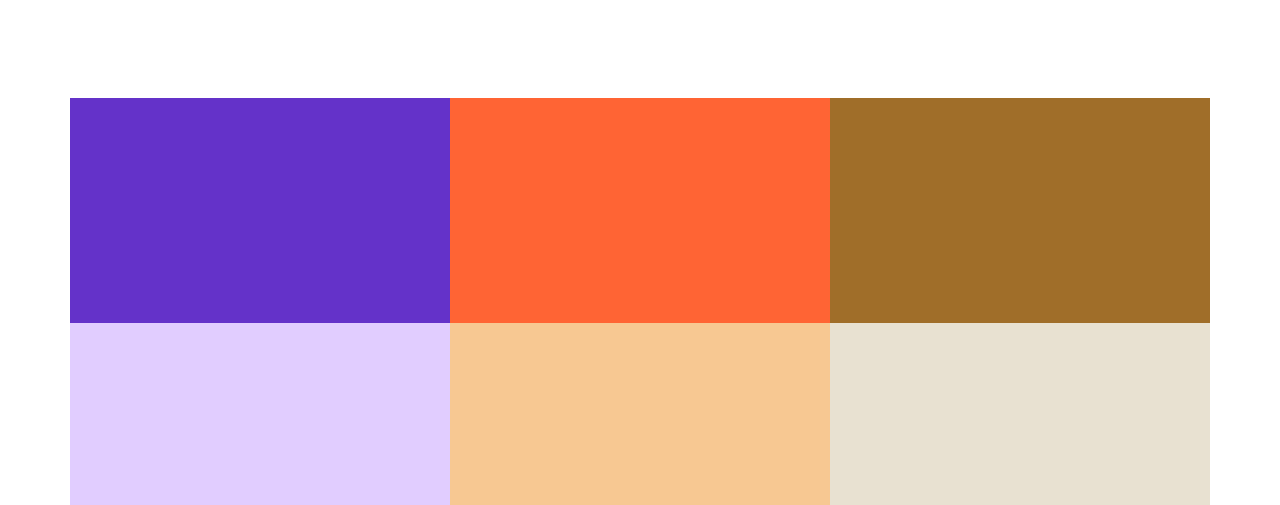
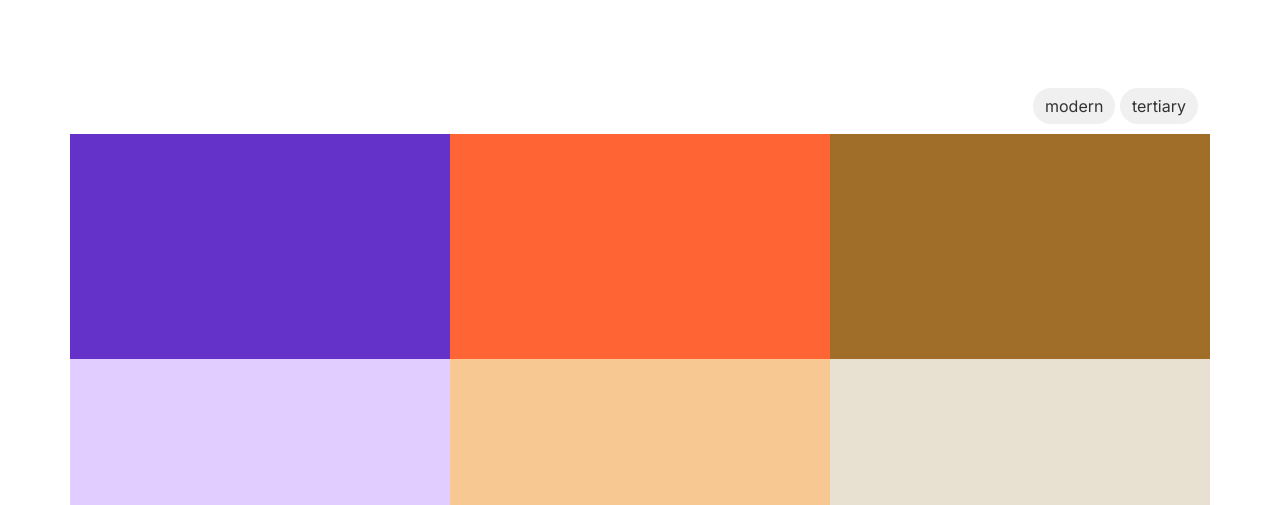
Before and after one commit to ashleymarlow/palette-picker, a plain HTML site: page index.html in a window 1280 px wide. Both pictures are taken after a click on the element "#6432C9". Shown: the part 295-800 px from the top of the page. Drawn offline with nearby package versions, Linux system fonts and the light colour scheme.

Commit message:
finished clipboard and started on tags and filter

```diff
--- a/css/styles.css
+++ b/css/styles.css
@@ -44,6 +44,27 @@ h2 {
     position: relative;
 }
 
+.palette-color::after {
+    background-color:rgba(255, 255, 255, 0.50);
+    color: #323232;
+    display: inline-block;
+    font-weight: 600;
+    font-size: 16px;
+    position: absolute;
+    content: "COPIED";
+    padding: 10px 20px;
+    bottom: 0;
+    text-align: center;
+    border-radius: 0 5px 0 0;
+    pointer-events: none;
+    left: -200px;
+    transition: all .25s;
+}
+
+.copied.palette-color::after {
+    left: 0%;
+}
+
 .palette-color span {
     background-color: rgba(255, 255, 255, 0.50);
     color: #323232;
@@ -55,6 +76,7 @@ h2 {
     transition: all .25s;
     position: absolute;
     left: -200px;
+    pointer-events: none;
 }
 
 .palette-color:hover span {
@@ -65,3 +87,10 @@ h2 {
     width: 23px;
     margin-left: 10px;
 }
+
+button.btn.btn-outline-primary {
+    border: none;
+    color: #323232;
+    border-radius: 100px;
+    background-color: #f0f0f0;
+}
--- a/index.html
+++ b/index.html
@@ -36,6 +36,7 @@
                     <div class="col">
                         <h1>Welcome to Palette Picker</h1>
                         <p>Feel free to use the palettes below for your future projects.</p>
+
                     </div>
                 </div>
             </div>
@@ -45,7 +46,7 @@
     </main>
 
 
+    <script src="https://cdn.jsdelivr.net/npm/bootstrap@5.3.0-alpha1/dist/js/bootstrap.bundle.min.js" integrity="sha384-w76AqPfDkMBDXo30jS1Sgez6pr3x5MlQ1ZAGC+nuZB+EYdgRZgiwxhTBTkF7CXvN" crossorigin="anonymous"></script>
     <script src="js/scripts.js" type="text/javascript"></script>
-    <script src="https://cdn.jsdelivr.net/npm/bootstrap@5.3.0-alpha1/dist/js/bootstrap.bundle.min.js" integrity="sha384-w76AqPfDkMBDXo30jS1Sgez6pr3x5MlQ1ZAGC+nuZB+EYdgRZgiwxhTBTkF7CXvN" crossorigin="anonymous"></script>
   </body>
 </html>
--- a/js/scripts.js
+++ b/js/scripts.js
@@ -1,3 +1,6 @@
+
+
+
 const palettesJson = "../palettes.json";
 
 function loadPalettes() {
@@ -15,29 +18,55 @@ function setupPalettes(data) {
     let palettehtml = '';
     for (let palette of palettesArray) {
         // let name = palette.name;
-        // let tag = palette.tag;
+        let tagArray = palette.tag.split(",");
+        let tagHTML = "";
         let color1 = palette.color1;
         let color2 = palette.color2;
         let color3 = palette.color3;
         let color4 = palette.color4;
         let color5 = palette.color5;
         let color6 = palette.color6;
+
+        tagArray.forEach(function(tag){
+            tagHTML += `
+            <button type="button" class="btn btn-outline-primary">` + tag + `</button>
+            `;
+        });
+
+
         palettehtml += `
             <div class="palette">
-                <div class="row header-row">
-
-                </div>
+                <div class="row header-row text-end"><div class="col">` + tagHTML + `</div></div>
                 <div class="row palette-row">
-                    <div class="palette-color" style="background-color:` + color1 + `";><span>` + color1 + `<img src="img/copy.svg"></span></div>
-                    <div class="palette-color" style="background-color:` + color2 + `";><span>` + color2 + `<img src="img/copy.svg"></span></div>
-                    <div class="palette-color" style="background-color:` + color3 + `";><span>` + color3 + `<img src="img/copy.svg"></span></div>
-                    <div class="palette-color" style="background-color:` + color4 + `";><span>` + color4 + `<img src="img/copy.svg"></span></div>
-                    <div class="palette-color" style="background-color:` + color5 + `";><span>` + color5 + `<img src="img/copy.svg"></span></div>
-                    <div class="palette-color" style="background-color:` + color6 + `";><span>` + color6 + `<img src="img/copy.svg"></span></div>
+                    <div class="palette-color" data-color="` + color1 + `" style="background-color:` + color1 + `";><span>` + color1 + `<img class="copy-icon" src="img/copy.svg"></span></div>
+                    <div class="palette-color" data-color="` + color2 + `" style="background-color:` + color2 + `";><span>` + color2 + `<img class="copy-icon" src="img/copy.svg"></span></div>
+                    <div class="palette-color" data-color="` + color3 + `" style="background-color:` + color3 + `";><span>` + color3 + `<img class="copy-icon" src="img/copy.svg"></span></div>
+                    <div class="palette-color" data-color="` + color4 + `" style="background-color:` + color4 + `";><span>` + color4 + `<img class="copy-icon" src="img/copy.svg"></span></div>
+                    <div class="palette-color" data-color="` + color5 + `" style="background-color:` + color5 + `";><span>` + color5 + `<img class="copy-icon" src="img/copy.svg"></span></div>
+                    <div class="palette-color" data-color="` + color6 + `" style="background-color:` + color6 + `";><span>` + color6 + `<img class="copy-icon" src="img/copy.svg"></span></div>
                 </div>
             </div>
         `;
     }
     const paletteContainer = document.getElementById("palette-container");
     paletteContainer.innerHTML = palettehtml;
+
+    let paletteArray = document.querySelectorAll(".palette-color");
+    paletteArray.forEach(function(palette) {
+        palette.addEventListener("click",function(element){
+            navigator.clipboard.writeText(element.target.dataset.color);
+            element.target.lastChild.lastChild.src = 'img/check.svg';
+            setTimeout(function(){
+                element.target.lastChild.lastChild.src = 'img/copy.svg';
+            }, 1000);
+            element.target.classList.add("copied");
+            setTimeout(function(){
+                element.target.classList.remove("copied");
+            }, 1000);
+        });
+    });
+
+    //enable tooltips
+    const tooltipTriggerList = document.querySelectorAll('[data-bs-toggle="tooltip"]');
+    const tooltipList = [...tooltipTriggerList].map(tooltipTriggerEl => new bootstrap.Tooltip(tooltipTriggerEl));
 }
--- a/palettes.json
+++ b/palettes.json
@@ -2,7 +2,7 @@
 	"palettes": [
 		{
 			"name": "Color Palette 1",
-			"tag": "red, blue, pink, yellow, purple, orange",
+			"tag": "modern, tertiary",
 			"color1": "#6432C9",
 			"color2": "#FF6434",
 			"color3": "#A06E29",
@@ -13,7 +13,7 @@
 
 		{
 			"name": "Color Palette 2",
-			"tag": "yellow, black, pink, white, purple, orange",
+			"tag": "modern, analogous",
 			"color1": "#E9FC88",
 			"color2": "#EDB4F8",
 			"color3": "#FFFEEC",
@@ -24,7 +24,7 @@
 
 		{
 			"name": "Color Palette 3",
-			"tag": "yellow, black, pink, white, purple, orange",
+			"tag": "modern, split-complimentary",
 			"color1": "#D7C7E2",
 			"color2": "#4F72B6",
 			"color3": "#E6A000",
@@ -35,7 +35,7 @@
 
 		{
 			"name": "Color Palette 4",
-			"tag": "yellow, black, pink, white, purple, orange",
+			"tag": "retro, analogous",
 			"color1": "#F4E1C3",
 			"color2": "#883D13",
 			"color3": "#F4CED9",
@@ -46,7 +46,7 @@
 
 		{
 			"name": "Color Palette 5",
-			"tag": "yellow, black, pink, white, purple, orange",
+			"tag": "retro, analogous",
 			"color1": "#E6DB31",
 			"color2": "#CEE74B",
 			"color3": "#FFF3E5",
```
